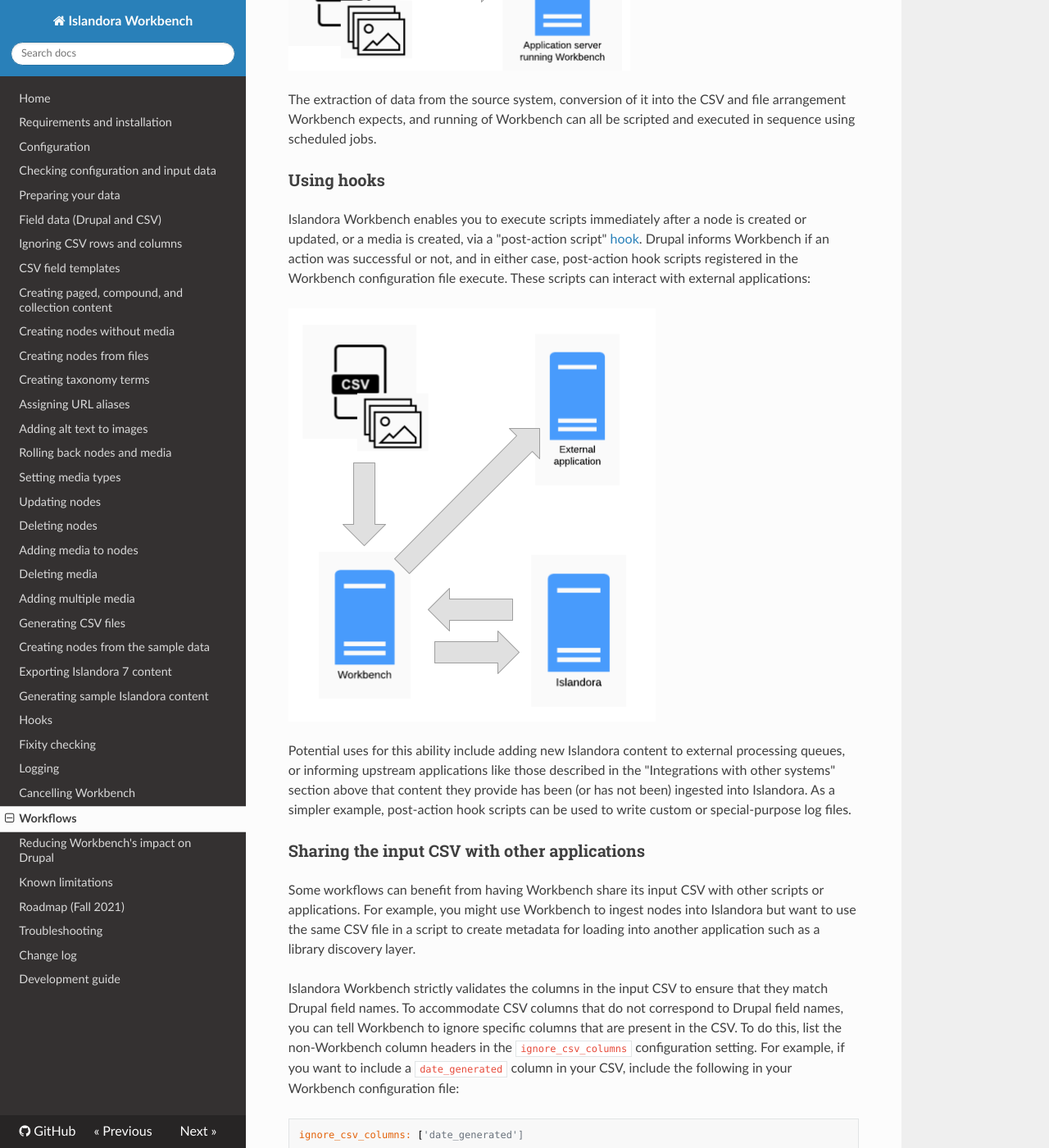
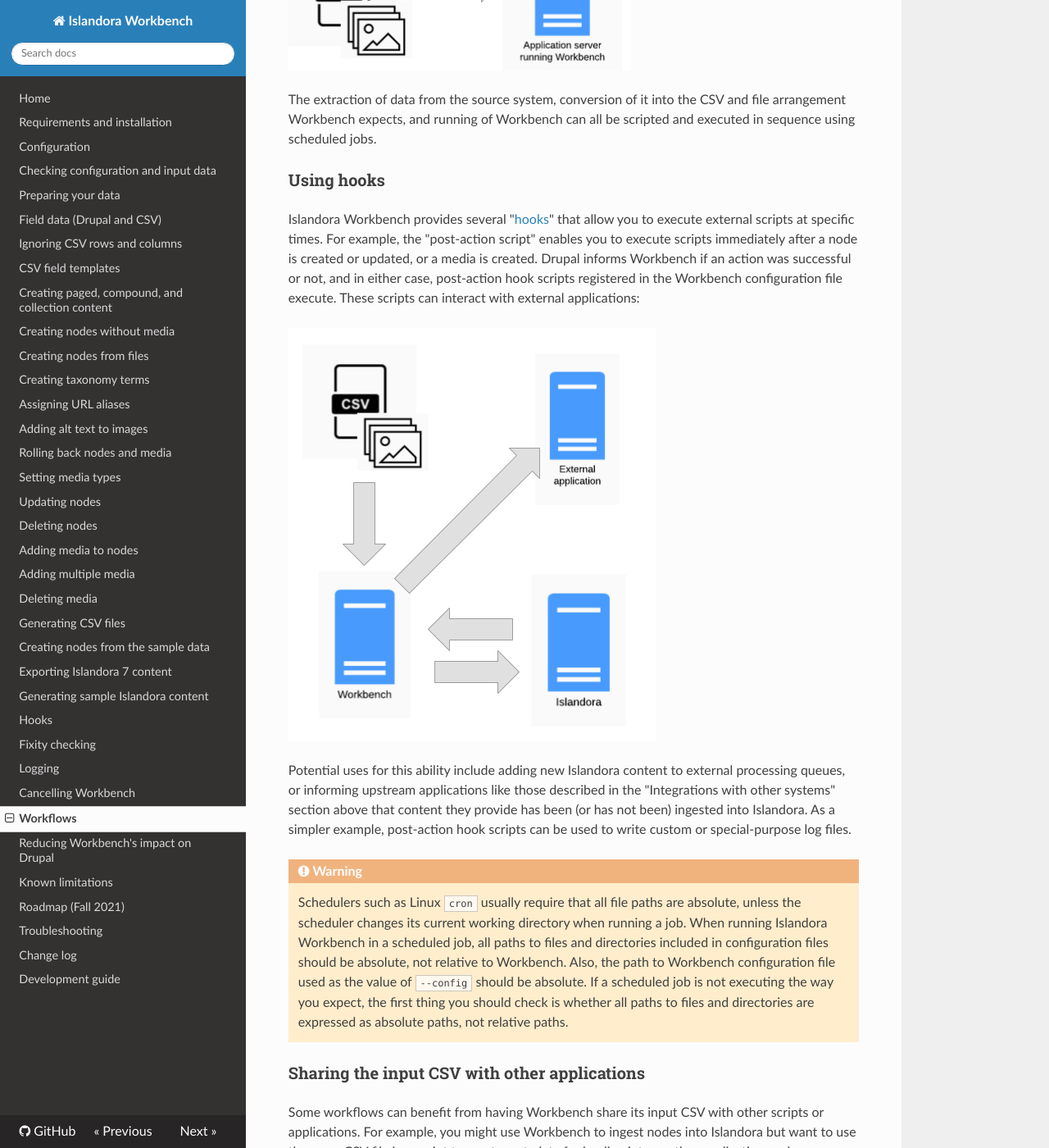
Before and after one commit to mjordan/islandora_workbench_docs, an MkDocs documentation site: the page built from docs/workflows.md, in a window 1280 px wide and 1400 px high, scrolled down 4871 px. Shown: the whole window at 82% size. Built offline with MkDocs 1.6.1, drawn with Linux system fonts in a browser that asks for light colours; nearby versions of some CDN libraries; some of the changed text lies outside the part shown.

Commit message:
Severa updates to docs.

````diff
--- a/docs/workflows.md
+++ b/docs/workflows.md
@@ -58,20 +58,23 @@
 
 ### Using hooks
 
-Islandora Workbench enables you to execute scripts immediately after a node is created or updated, or a media is created, via a "post-action script" [hook](/islandora_workbench_docs/hooks/). Drupal informs Workbench if an action was successful or not, and in either case, post-action hook scripts registered in the Workbench configuration file execute. These scripts can interact with external applications:
+Islandora Workbench provides several "[hooks](/islandora_workbench_docs/hooks/)" that allow you to execute external scripts at specific times. For example, the "post-action script" enables you to execute scripts immediately after a node is created or updated, or a media is created. Drupal informs Workbench if an action was successful or not, and in either case, post-action hook scripts registered in the Workbench configuration file execute. These scripts can interact with external applications:
 
 ![Post-action hook script](images/post_action_hook.png)
 
 Potential uses for this ability include adding new Islandora content to external processing queues, or informing upstream applications like those described in the "Integrations with other systems" section above that content they provide has been (or has not been) ingested into Islandora. As a simpler example, post-action hook scripts can be used to write custom or special-purpose log files.
 
+!!! warning
+    Schedulers such as Linux `cron` usually require that all file paths are absolute, unless the scheduler changes its current working directory when running a job. When running Islandora Workbench in a scheduled job, all paths to files and directories included in configuration files should be absolute, not relative to Workbench. Also, the path to Workbench configuration file used as the value of `--config` should be absolute. If a scheduled job is not executing the way you expect, the first thing you should check is whether all paths to files and directories are expressed as absolute paths, not relative paths.
+
 ### Sharing the input CSV with other applications
 
 Some workflows can benefit from having Workbench share its input CSV with other scripts or applications. For example, you might use Workbench to ingest nodes into Islandora but want to use the same CSV file in a script to create metadata for loading into another application such as a library discovery layer.
 
-Islandora Workbench strictly validates the columns in the input CSV to ensure that they match Drupal field names. To accommodate CSV columns that do not correspond to Drupal field names, you can tell Workbench to ignore specific columns that are present in the CSV. To do this, list the non-Workbench column headers in the `ignore_csv_columns` configuration setting. For example, if you want to include a `date_generated` column in your CSV, include the following in your Workbench configuration file:
+Islandora Workbench strictly validates the columns in the input CSV to ensure that they match Drupal field names. To accommodate CSV columns that do not correspond to Drupal field names, you can tell Workbench to ignore specific columns that are present in the CSV. To do this, list the non-Workbench column headers in the `ignore_csv_columns` configuration setting. For example, if you want to include a `date_generated` and a `qa by` column in your CSV, include the following in your Workbench configuration file:
 
 ```
-ignore_csv_columns: ['date_generated']
+ignore_csv_columns: ['date_generated', 'qa by']
 ```
 
 With this setting in place, Workbench will ignore the `date_generated` column in the input CSV. More information on this feature [is availalable](/islandora_workbench_docs/ignoring_csv_rows_and_columns/#ignoring-csv-columns).
--- a/mkdocs.yml
+++ b/mkdocs.yml
@@ -25,8 +25,8 @@
     - Updating nodes: updating_nodes.md
     - Deleting nodes: deleting_nodes.md
     - Adding media to nodes: adding_media.md
+    - Adding multiple media: adding_multiple_media.md
     - Deleting media: deleting_media.md
-    - Adding multiple media: adding_multiple_media.md
     - Generating CSV files: generating_csv_files.md
     - Creating nodes from the sample data: sample_data.md
     - Exporting Islandora 7 content: exporting_islandora_7_content.md
````
Also changed, not shown: docs/changelog.md (+1 -1 lines), docs/configuration.md (+1 -1 lines), docs/troubleshooting.md (+7 -0 lines).
